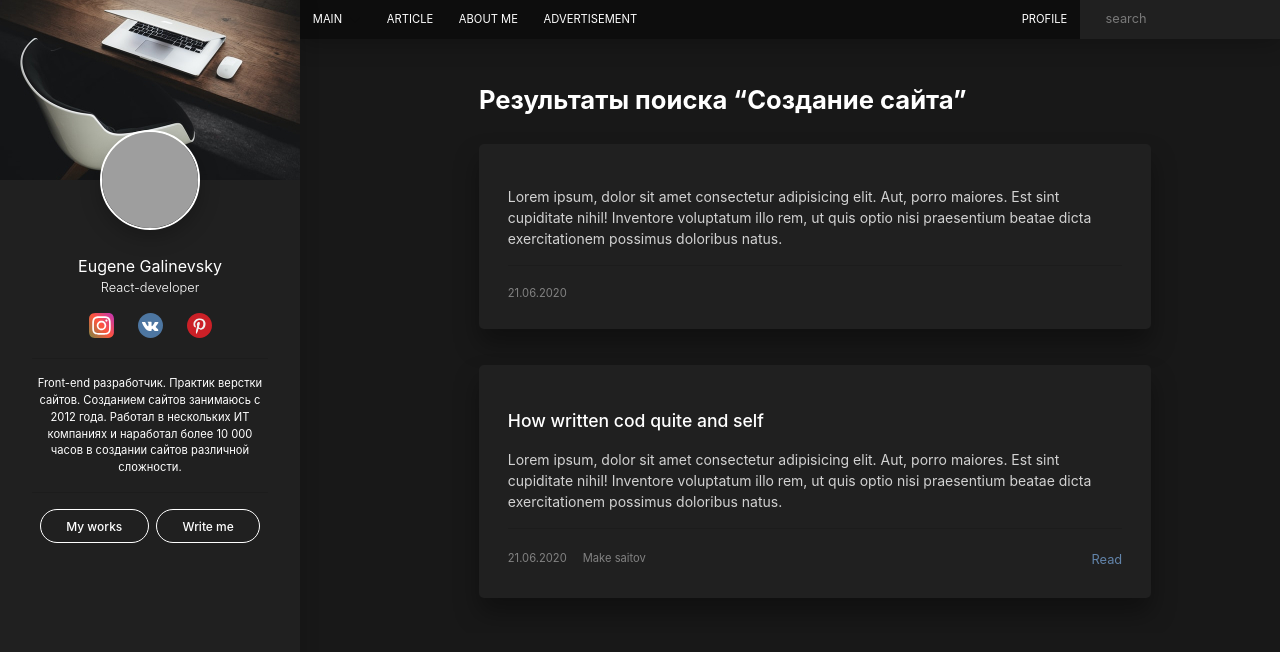
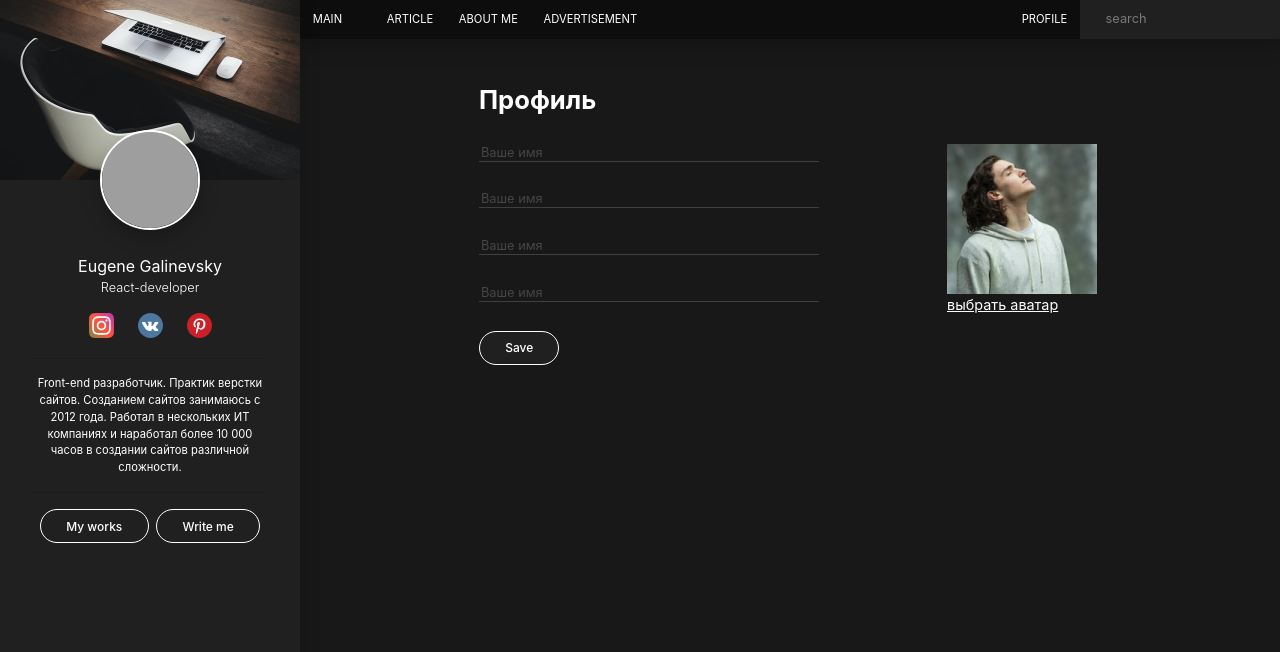
Before and after one commit to EGalinevsky/my-project, a React (Create React App) app: page /works in a window 1280 px wide. Shown: the top 652 px of the page. Built offline with nearby package versions, Linux system fonts and the light colour scheme; grey boxes are pictures that could not be loaded.

Commit message:
profileCabinet

```diff
--- a/src/App.js
+++ b/src/App.js
@@ -5,6 +5,7 @@ import { Sidebar } from './components/Sidebar/Sidebar';
 import { PostPage } from "./components/Body/PostPage";
 import { Works } from "./components/Body/Works";
 import { Search } from "./components/Body/Search";
+import { Profile } from "./components/Body/Profile";
 
 function App() {
   return (
@@ -20,7 +21,8 @@ function App() {
           {/* <Body /> */}
           {/* <PostPage /> */}
           {/* <Works /> */}
-          <Search />
+          {/* <Search /> */}
+          <Profile />
         </main>
       </div>
     </div>
--- a/src/assets/images/blocks/form.scss
+++ b/src/assets/images/blocks/form.scss
@@ -1,5 +1,9 @@
 .form__group{
     margin-bottom: 1rem;
+
+    &--md{
+        margin-bottom: 1.8rem;
+    }
 }
 
 .form__control{
--- /dev/null
+++ b/src/assets/images/blocks/profileLogin.scss
@@ -0,0 +1,34 @@
+.profileCabinet{
+    display: flex;
+}
+
+.profileCabinet__form{
+    width: 340px;
+
+}
+
+.profileCabinet__avatar{
+    flex-grow:1;
+    padding-left: 8rem;
+
+    img {
+        display: block;
+        width: 150px;
+        height: 150px;
+    }
+}
+
+.profileCabinet__file{
+    font-size: .9rem;
+    color: $white;
+    text-decoration: underline;
+    cursor: pointer;
+
+    &:hover{
+        text-decoration: none;
+    }
+
+    input{
+        display: none;
+    }
+}
--- a/src/assets/images/blocks/style.scss
+++ b/src/assets/images/blocks/style.scss
@@ -29,3 +29,4 @@
 @import "./add_comments.scss";
 @import "./form.scss";
 @import "./work.scss";
+@import "./profileLogin.scss";
--- /dev/null
+++ b/src/components/Body/Profile.jsx
@@ -0,0 +1,57 @@
+import React from "react";
+import avatar from './../../assets/images/avatar.png'
+
+export const Profile = () => {
+  return (
+    <div className="body">
+      <h1 className="page__title">Профиль</h1>
+
+      <form action="/" className="form" method="post">
+        <div className="profileCabinet">
+          <div className="profileCabinet__form">
+            <div className="form__group form__group--md">
+              <input
+                className="form__control "
+                type="text"
+                placeholder="Ваше имя"
+              />
+            </div>
+            <div className="form__group form__group--md">
+              <input
+                className="form__control "
+                type="text"
+                placeholder="Ваше имя"
+              />
+            </div>
+            <div className="form__group form__group--md">
+              <input
+                className="form__control "
+                type="text"
+                placeholder="Ваше имя"
+              />
+            </div>
+            <div className="form__group form__group--md">
+              <input
+                className="form__control "
+                type="text"
+                placeholder="Ваше имя"
+              />
+            </div>
+
+          </div>
+          <div className="profileCabinet__avatar">
+              <img src={avatar} alt=""/>
+              <label className="profileCabinet__file">
+                  <input type="file"/>
+                  выбрать аватар
+              </label>
+          </div>
+
+        </div>
+        <button className="btn" type="submit">
+              Save
+            </button>
+      </form>
+    </div>
+  );
+};
```
Also changed, not shown: src/assets/images/avatar.png (added).
